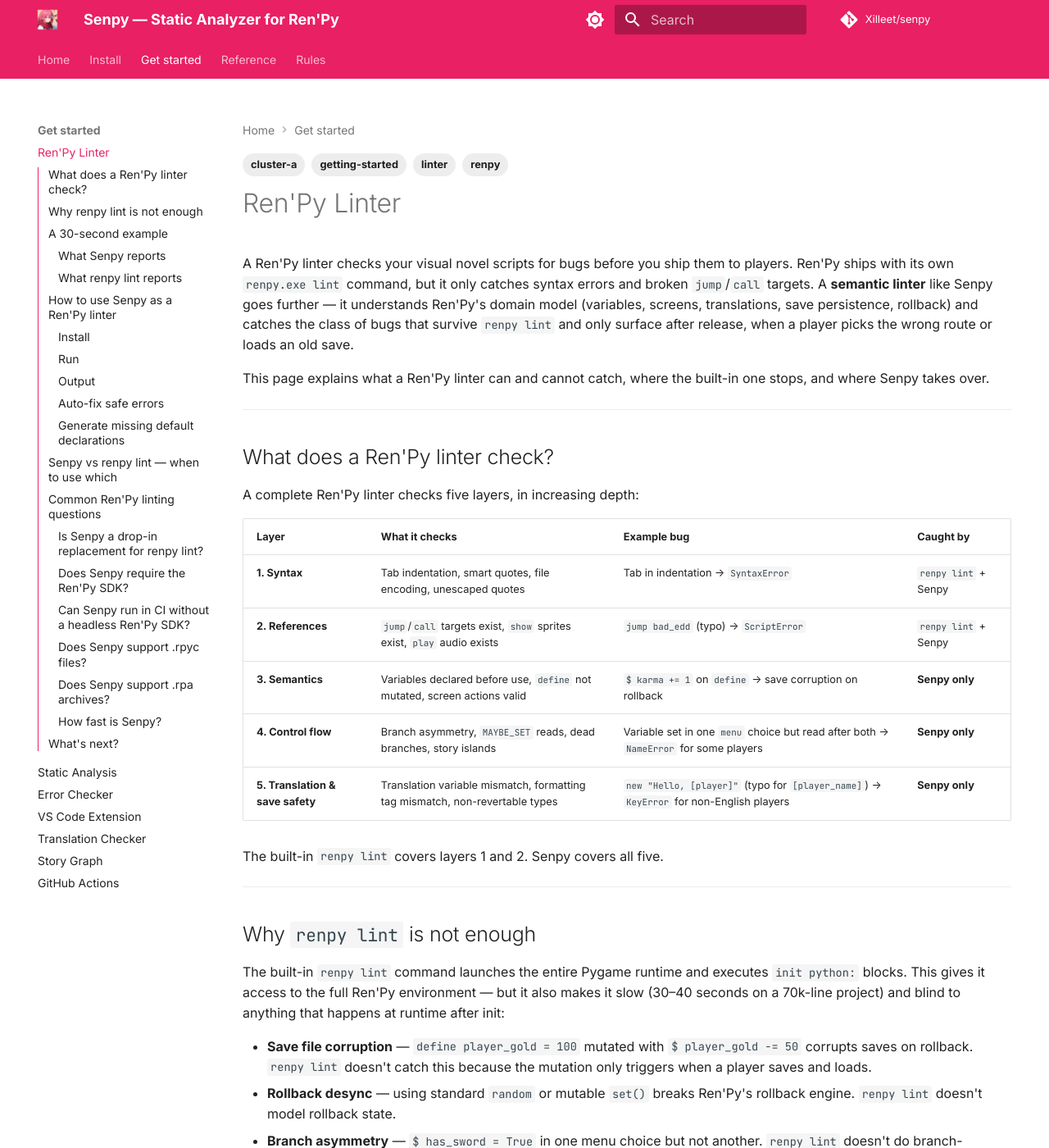
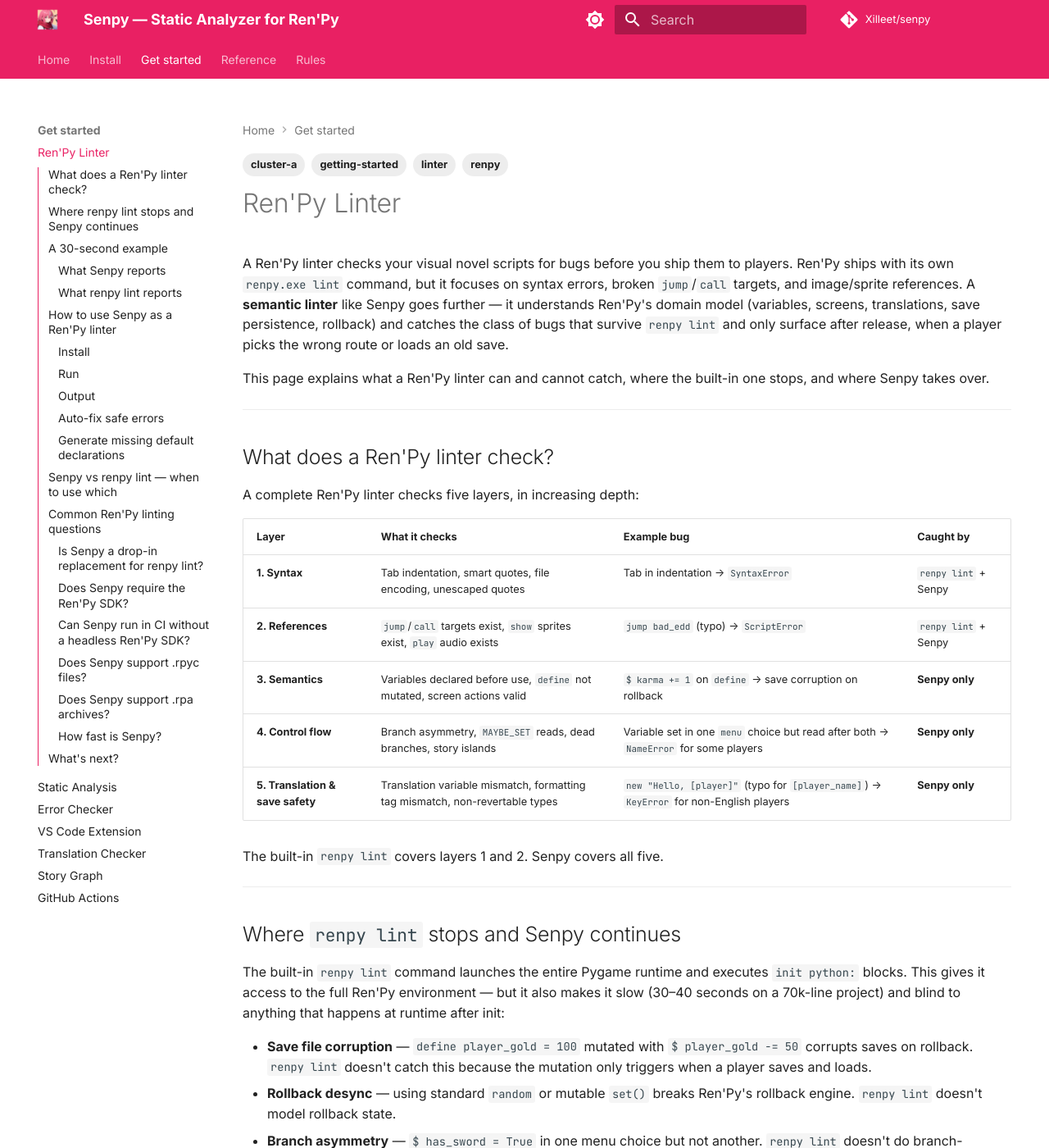
Before and after one commit to Xilleet/senpy, an MkDocs documentation site: the page built from docs/renpy-linter.md, in a window 1280 px wide and 1400 px high. Shown: the whole window at 82% size. Built offline with MkDocs 1.6.1 and Material for MkDocs 9.7.7, drawn with Linux system fonts in a browser that asks for light colours; comment, search, counter and statistics services are not loaded; the version menu is left out; some of the changed text lies outside the part shown.

Commit message:
docs: soften renpy lint comparisons to reflect its actual capabilities

```diff
--- a/docs/renpy-linter.md
+++ b/docs/renpy-linter.md
@@ -1,6 +1,6 @@
 ---
 title: Ren'Py Linter — Find Bugs in Visual Novel Scripts Before Release
-description: A Ren'Py linter finds script bugs before your players do. The built-in renpy lint only catches syntax errors. Senpy is a semantic linter that detects undefined variables, broken labels, save corruption, rollback desync, translation errors, and dead code — without requiring the Ren'Py SDK.
+description: A Ren'Py linter finds script bugs before your players do. The built-in renpy lint catches syntax and reference errors, but does not specialize in deep semantic bugs. Senpy is a semantic linter that detects undefined variables, broken labels, save corruption, rollback desync, translation errors, and dead code — without requiring the Ren'Py SDK.
 tags:
   - linter
   - renpy
@@ -12,8 +12,8 @@
 
 A Ren'Py linter checks your visual novel scripts for bugs before you
 ship them to players. Ren'Py ships with its own `renpy.exe lint` command,
-but it only catches syntax errors and broken `jump`/`call` targets. A
-**semantic linter** like Senpy goes further — it understands Ren'Py's
+but it focuses on syntax errors, broken `jump`/`call` targets, and
+image/sprite references. A **semantic linter** like Senpy goes further — it understands Ren'Py's
 domain model (variables, screens, translations, save persistence,
 rollback) and catches the class of bugs that survive `renpy lint` and
 only surface after release, when a player picks the wrong route or
@@ -40,7 +40,7 @@
 
 ---
 
-## Why `renpy lint` is not enough
+## Where `renpy lint` stops and Senpy continues
 
 The built-in `renpy lint` command launches the entire Pygame runtime and
 executes `init python:` blocks. This gives it access to the full Ren'Py
```
Also changed, not shown: other parts of docs/renpy-linter.md (+2 -1 lines), README.md (+4 -4 lines), README_ru.md (+5 -5 lines), docs/index.md (+2 -2 lines), docs/renpy-static-analysis.md (+4 -4 lines).
